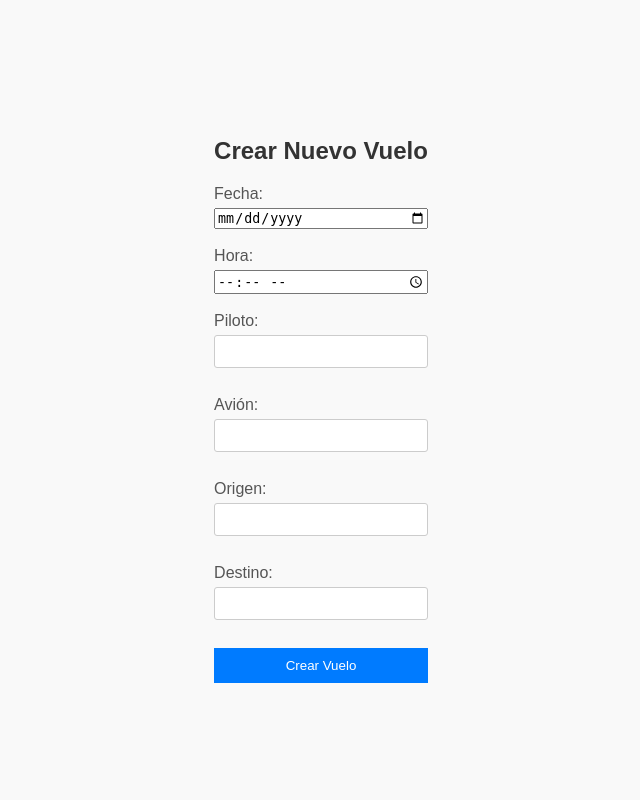
After one commit to belmont-sebas/PIaeropuerto, a PHP site: page /crear_vuelo.php in a window 1280 px wide. The commit adds this page. Shown: the whole page, without its empty margins (319-959 px from the left). Run offline with PHP 8.4, Linux system fonts and the light colour scheme.

Commit message:
nuevas interfaces
gestion de vuelos y usuarios

```diff
--- /dev/null
+++ b/crear_vuelo.php
@@ -0,0 +1,56 @@
+<?php
+include 'conec.php';
+
+if ($_SERVER["REQUEST_METHOD"] == "POST") {
+    $fecha = $_POST['fecha'];
+    $hora = $_POST['hora'];
+    $piloto = $_POST['piloto'];
+    $avion = $_POST['avion'];
+    $origen = $_POST['origen'];
+    $destino = $_POST['destino'];
+
+    $conn = new mysqli($servername, $username, $password, $dbname);
+
+    if ($conn->connect_error) {
+        die("Error al conectar: " . $conn->connect_error);
+    }
+
+    $sql = "INSERT INTO Vuelos (fecha, hora, piloto, avion, origen, destino) VALUES ('$fecha', '$hora', '$piloto', '$avion', '$origen', '$destino')";
+
+    if ($conn->query($sql) === TRUE) {
+        echo "Vuelo creado exitosamente.";
+    } else {
+        echo "Error al crear vuelo: " . $conn->error;
+    }
+
+    $conn->close();
+}
+?>
+
+<!DOCTYPE html>
+<html>
+<head>
+    <title>Crear Vuelo</title>
+    <link rel="stylesheet" type="text/css" href="styles.css">
+</head>
+<body>
+    <div>
+        <h2>Crear Nuevo Vuelo</h2>
+        <form method="post" action="<?php echo $_SERVER['PHP_SELF']; ?>">
+            <label for="fecha">Fecha:</label>
+            <input type="date" id="fecha" name="fecha" required><br>
+            <label for="hora">Hora:</label>
+            <input type="time" id="hora" name="hora" required><br>
+            <label for="piloto">Piloto:</label>
+            <input type="text" id="piloto" name="piloto" required><br>
+            <label for="avion">Avión:</label>
+            <input type="text" id="avion" name="avion" required><br>
+            <label for="origen">Origen:</label>
+            <input type="text" id="origen" name="origen" required><br>
+            <label for="destino">Destino:</label>
+            <input type="text" id="destino" name="destino" required><br>
+            <input type="submit" value="Crear Vuelo">
+        </form>
+    </div>
+</body>
+</html>
```
Also changed, not shown: gestionar_usuarios.php (added, +53 -0 lines), menu.php (+2 -10 lines).
